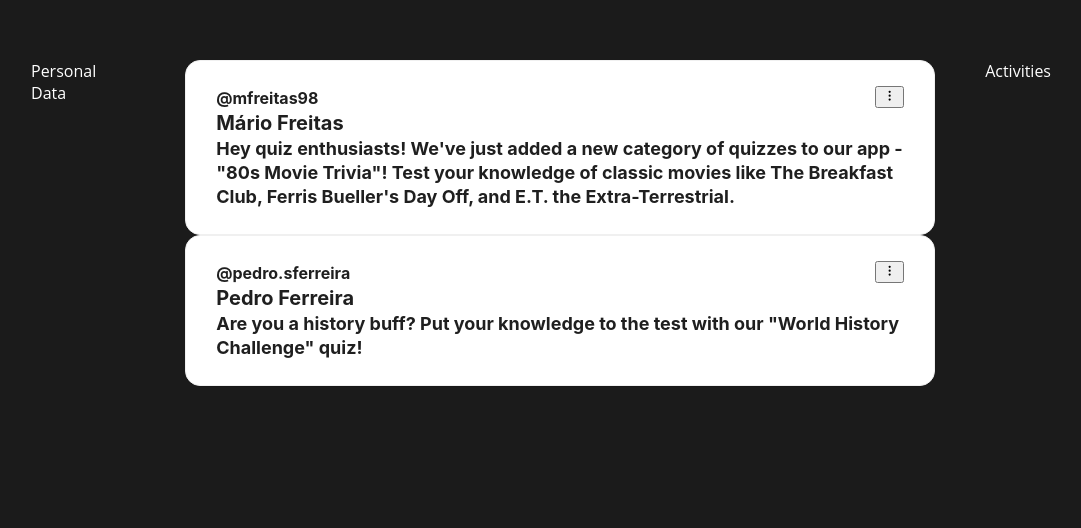
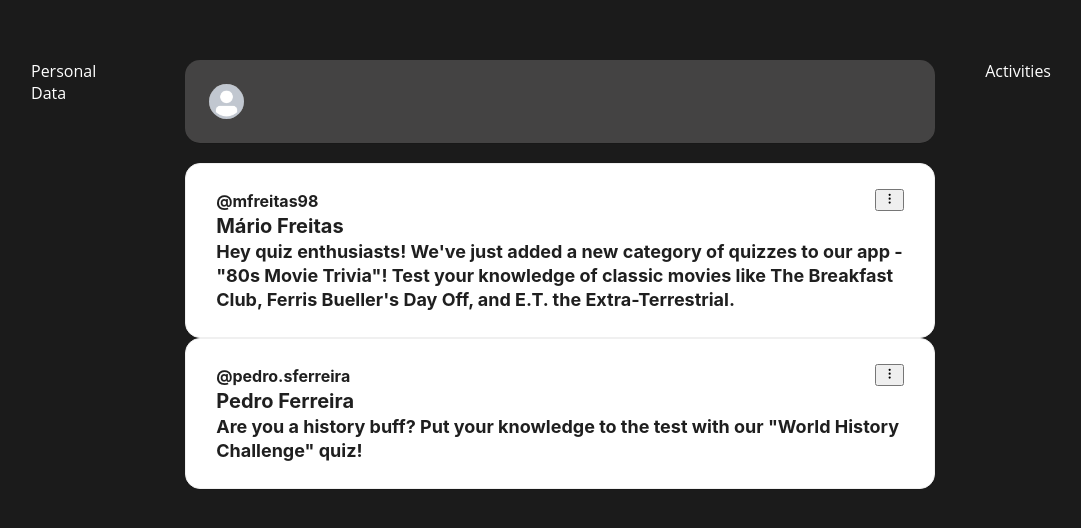
Before and after one commit to lfernandes00/quizz-app-fe, a Next.js app: page / in a window 1280 px wide. Shown: the part 110-638 px from the top of the page, without its empty margins (99-1180 px from the left). Built offline with nearby package versions, Linux system fonts and the light colour scheme.

Commit message:
WIP - add section to create post

```diff
--- a/pages/index.tsx
+++ b/pages/index.tsx
@@ -1,3 +1,6 @@
+import { Card } from "antd";
+import Image from "next/image";
+
 import { posts } from "constants/home";
 import CardPost from "components/Card/CardPost";
 
@@ -11,6 +14,13 @@ export default function Home() {
   function Feed() {
     return (
       <div className={styles.feedWrapper}>
+        <div className={styles.newComment}>
+          <Card className={styles.cardWrapper}>
+            <div className={styles.avatarWrapper}>
+              <Image fill src={"/avatar.png"} alt={`avatar`} />
+            </div>
+          </Card>
+        </div>
         {posts && posts.map(({ id, ...rest }) => <CardPost key={id} {...rest} />)}
       </div>
     );
--- a/styles/Home.module.scss
+++ b/styles/Home.module.scss
@@ -11,6 +11,29 @@
 
   .feedWrapper {
     max-width: 750px;
+
+    .newComment {
+      .cardWrapper {
+        background-color: $color-primary;
+        color: white;
+        margin-bottom: 20px;
+        border: none;
+        box-shadow: 0px 0.5px 0.5px rgba(0, 0, 0, 0.25);
+        border-radius: 15px;
+
+        :global(.ant-card-body) {
+          .avatarWrapper {
+            position: relative;
+            height: 35px !important;
+            width: 35px !important;
+
+            img {
+              border-radius: 50px;
+            }
+          }
+        }
+      }
+    }
   }
 
   .activitiesWrapper {
```
